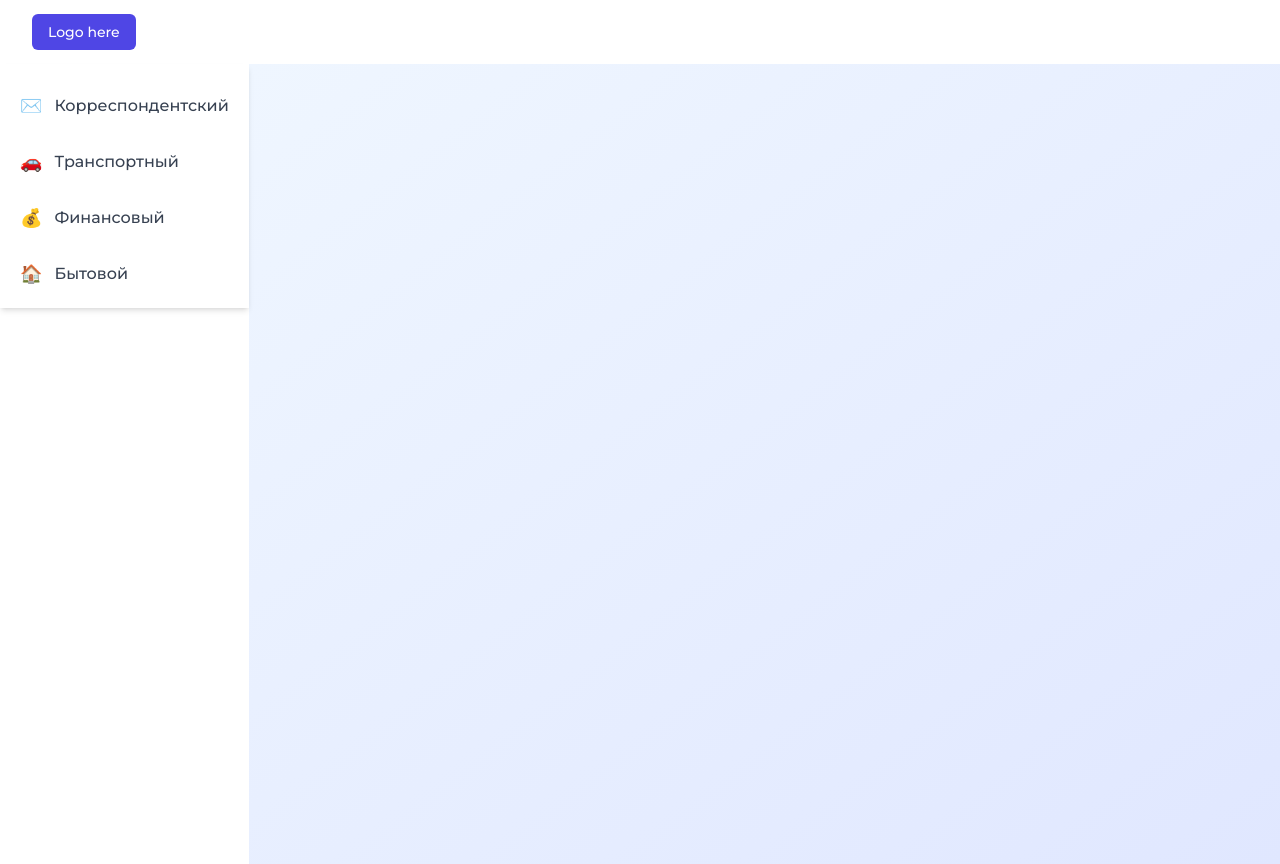
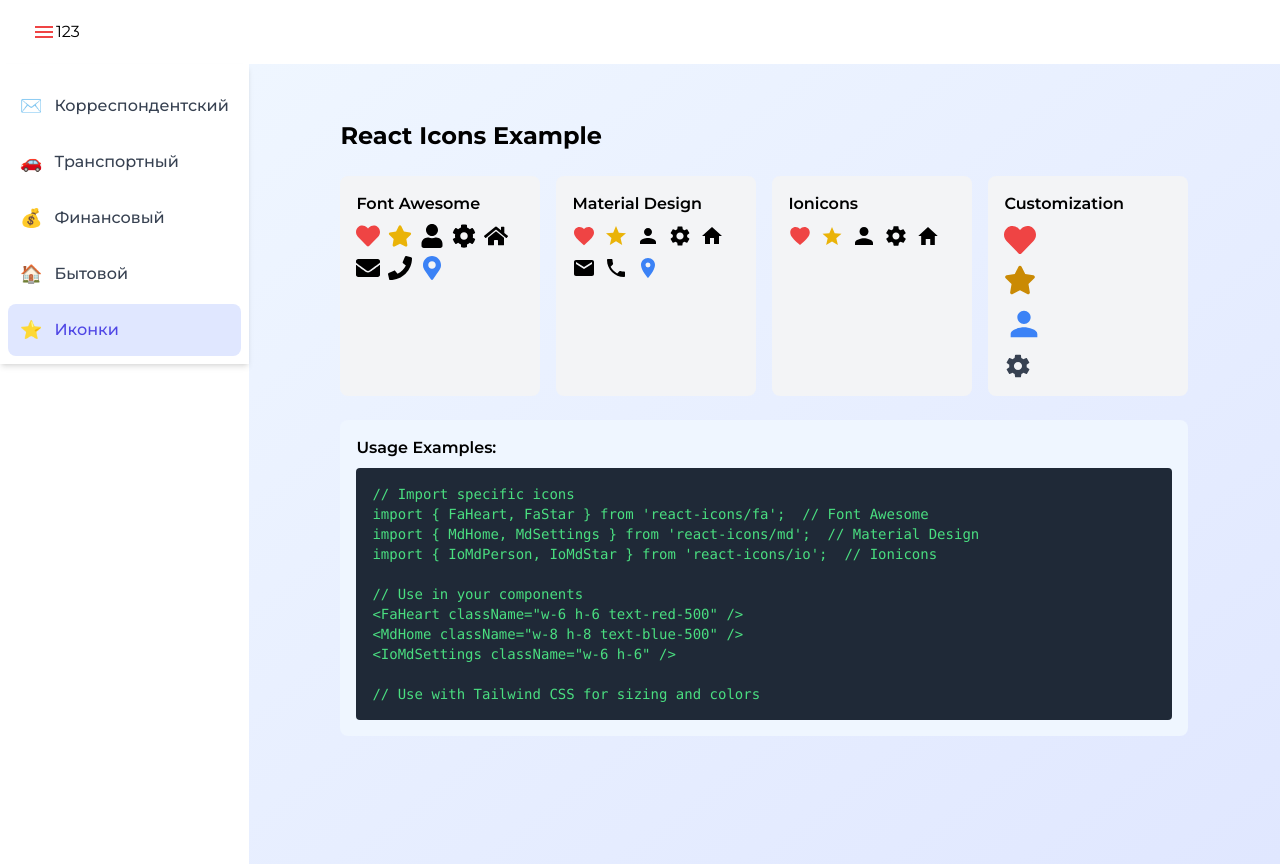
Before and after one commit to alv1k/registry20prod, a React (Create React App) app: page /icons in a window 1280 px wide. Built offline with nearby package versions, Linux system fonts and the light colour scheme.

Commit message:
add: icons

```diff
--- a/package.json
+++ b/package.json
@@ -11,8 +11,10 @@
     "@types/node": "^16.18.126",
     "@types/react": "^19.2.2",
     "@types/react-dom": "^19.2.1",
+    "@types/react-icons": "^2.2.7",
     "react": "^19.2.0",
     "react-dom": "^19.2.0",
+    "react-icons": "^5.5.0",
     "react-router-dom": "^7.9.4",
     "react-scripts": "5.0.1",
     "typescript": "^4.9.5",
--- /dev/null
+++ b/src/IconExample.tsx
@@ -0,0 +1,138 @@
+import React from 'react';
+import {
+  FaHeart as FaHeartBase,
+  FaStar as FaStarBase,
+  FaUser as FaUserBase,
+  FaCog as FaCogBase,
+  FaHome as FaHomeBase,
+  FaEnvelope as FaEnvelopeBase,
+  FaPhone as FaPhoneBase,
+  FaMapMarkerAlt as FaMapMarkerAltBase
+} from 'react-icons/fa'; // Font Awesome icons
+import {
+  MdFavorite as MdFavoriteBase,
+  MdStar as MdStarBase,
+  MdPerson as MdPersonBase,
+  MdSettings as MdSettingsBase,
+  MdHome as MdHomeBase,
+  MdEmail as MdEmailBase,
+  MdPhone as MdPhoneBase,
+  MdLocationOn as MdLocationOnBase
+} from 'react-icons/md'; // Material Design icons
+import {
+  IoMdHeart as IoMdHeartBase,
+  IoMdStar as IoMdStarBase,
+  IoMdPerson as IoMdPersonBase,
+  IoMdSettings as IoMdSettingsBase,
+  IoMdHome as IoMdHomeBase
+} from 'react-icons/io'; // Ionicons (similar to Expo's Ionicons)
+
+// Define icon types properly for React 19 compatibility
+type IconType = React.FC<React.SVGProps<SVGSVGElement>>;
+
+const FaHeart = FaHeartBase as any;
+const FaStar = FaStarBase as any;
+const FaUser = FaUserBase as any;
+const FaCog = FaCogBase as any;
+const FaHome = FaHomeBase as any;
+const FaEnvelope = FaEnvelopeBase as any;
+const FaPhone = FaPhoneBase as any;
+const FaMapMarkerAlt = FaMapMarkerAltBase as any;
+
+const MdFavorite = MdFavoriteBase as any;
+const MdStar = MdStarBase as any;
+const MdPerson = MdPersonBase as any;
+const MdSettings = MdSettingsBase as any;
+const MdHome = MdHomeBase as any;
+const MdEmail = MdEmailBase as any;
+const MdPhone = MdPhoneBase as any;
+const MdLocationOn = MdLocationOnBase as any;
+
+const IoMdHeart = IoMdHeartBase as any;
+const IoMdStar = IoMdStarBase as any;
+const IoMdPerson = IoMdPersonBase as any;
+const IoMdSettings = IoMdSettingsBase as any;
+const IoMdHome = IoMdHomeBase as any;
+
+const IconExample: React.FC = () => {
+  return (
+    <div className="p-6 max-w-4xl mx-auto">
+      <h1 className="text-2xl font-bold mb-6">React Icons Example</h1>
+
+      <div className="grid grid-cols-2 md:grid-cols-4 gap-4">
+        {/* Font Awesome Icons */}
+        <div className="bg-gray-100 p-4 rounded-lg">
+          <h2 className="font-semibold mb-2">Font Awesome</h2>
+          <div className="flex flex-wrap gap-2">
+            <FaHeart size={24} className="text-red-500 w-6 h-6" />
+            <FaStar size={24} className="text-yellow-500 w-6 h-6" />
+            <FaUser size={24} className="w-6 h-6" />
+            <FaCog size={24} className="w-6 h-6" />
+            <FaHome size={24} className="w-6 h-6" />
+            <FaEnvelope size={24} className="w-6 h-6" />
+            <FaPhone size={24} className="w-6 h-6" />
+            <FaMapMarkerAlt size={24} className="text-blue-500 w-6 h-6" />
+          </div>
+        </div>
+
+        {/* Material Design Icons */}
+        <div className="bg-gray-100 p-4 rounded-lg">
+          <h2 className="font-semibold mb-2">Material Design</h2>
+          <div className="flex flex-wrap gap-2">
+            <MdFavorite size={24} className="text-red-500 w-6 h-6" />
+            <MdStar size={24} className="text-yellow-500 w-6 h-6" />
+            <MdPerson size={24} className="w-6 h-6" />
+            <MdSettings size={24} className="w-6 h-6" />
+            <MdHome size={24} className="w-6 h-6" />
+            <MdEmail size={24} className="w-6 h-6" />
+            <MdPhone size={24} className="w-6 h-6" />
+            <MdLocationOn size={24} className="text-blue-500 w-6 h-6" />
+          </div>
+        </div>
+
+        {/* Ionicons (similar to Expo Vector Icons) */}
+        <div className="bg-gray-100 p-4 rounded-lg">
+          <h2 className="font-semibold mb-2">Ionicons</h2>
+          <div className="flex flex-wrap gap-2">
+            <IoMdHeart size={24} className="text-red-500 w-6 h-6" />
+            <IoMdStar size={24} className="text-yellow-500 w-6 h-6" />
+            <IoMdPerson size={24} className="w-6 h-6" />
+            <IoMdSettings size={24} className="w-6 h-6" />
+            <IoMdHome size={24} className="w-6 h-6" />
+          </div>
+        </div>
+
+        {/* Customization Example */}
+        <div className="bg-gray-100 p-4 rounded-lg">
+          <h2 className="font-semibold mb-2">Customization</h2>
+          <div className="flex flex-col gap-2">
+            <FaHeart size={32} className="text-red-500 w-8 h-8" />
+            <FaStar size={32} className="text-yellow-600 w-8 h-8" />
+            <MdPerson size={40} className="text-blue-500 w-10 h-10" />
+            <IoMdSettings size={28} className="text-gray-700 w-7 h-7" />
+          </div>
+        </div>
+      </div>
+
+      <div className="mt-6 p-4 bg-blue-50 rounded-lg">
+        <h3 className="font-semibold mb-2">Usage Examples:</h3>
+        <pre className="bg-gray-800 text-green-400 p-4 rounded text-sm overflow-x-auto">
+{`// Import specific icons
+import { FaHeart, FaStar } from 'react-icons/fa';  // Font Awesome
+import { MdHome, MdSettings } from 'react-icons/md';  // Material Design
+import { IoMdPerson, IoMdStar } from 'react-icons/io';  // Ionicons
+
+// Use in your components
+<FaHeart className="w-6 h-6 text-red-500" />
+<MdHome className="w-8 h-8 text-blue-500" />
+<IoMdSettings className="w-6 h-6" />
+
+// Use with Tailwind CSS for sizing and colors
+`}
+        </pre>
+      </div>
+    </div>
+  );
+};
+
+export default IconExample;
--- a/src/components/AppRoutes.tsx
+++ b/src/components/AppRoutes.tsx
@@ -5,6 +5,7 @@ import Correspondent from '../pages/Correspondent';
 import Transport from '../pages/Transport';
 import Finance from '../pages/Finance';
 import Domestic from '../pages/Domestic';
+import Icons from '../pages/Icons';
 
 const AppRoutes: React.FC = () => {
   const currentPage = useStore((state) => state.currentPage);
@@ -16,6 +17,7 @@ const AppRoutes: React.FC = () => {
         <Route path="/transport" element={<Transport />} />
         <Route path="/finance" element={<Finance />} />
         <Route path="/domestic" element={<Domestic />} />
+        <Route path="/icons" element={<Icons />} />
         <Route path="/" element={
           <div className="max-w-md w-full bg-white rounded-xl shadow-md overflow-hidden md:max-w-2xl mx-auto">
             <div className="p-8">
@@ -34,26 +36,7 @@ const AppRoutes: React.FC = () => {
                   <div className="h-3 bg-gray-200 rounded w-4/6"></div>
                 </div>
               </div>
-              <div className="mt-8 flex space-x-4">
-                <button className="px-4 py-2 bg-blue-500 text-white rounded-lg hover:bg-blue-600 transition-colors duration-300">
-                  Get Started
-                </button>
-                <button className="px-4 py-2 border border-gray-300 text-gray-700 rounded-lg hover:bg-gray-50 transition-colors duration-300">
-                  Learn More
-                </button>
-              </div>
             </div>
-            <p className="mt-8 text-gray-600 text-center">
-              Edit <code className="bg-gray-100 p-1 rounded">src/App.tsx</code> and save to reload.
-            </p>
-            <a
-              className="mt-4 text-blue-600 hover:underline block text-center"
-              href="https://tailwindcss.com"
-              target="_blank"
-              rel="noopener noreferrer"
-            >
-              Learn Tailwind CSS
-            </a>
           </div>
         } />
       </Routes>
--- a/src/components/Header.tsx
+++ b/src/components/Header.tsx
@@ -1,6 +1,11 @@
 import React, { useState } from 'react';
+import {
+  MdMenu as MdMenuBase,
+} from 'react-icons/md'; // Material Design icons
 
 const Header: React.FC = () => {
+  const MdMenu = MdMenuBase as any;
+
   const [mobileMenuOpen, setMobileMenuOpen] = useState(false);
 
   return (
@@ -19,11 +24,14 @@ const Header: React.FC = () => {
               </svg>
             </button>
           </div>
-
           <div className="hidden md:flex items-center">
-            <button className="bg-indigo-600 text-white px-4 py-2 rounded-md text-sm font-medium hover:bg-indigo-700">
-              Logo here
-            </button>
+            <MdMenu onClick={ ()=> console.log('click menu') } size={24} className="text-red-500 w-6 h-6" />
+            <div onClick={ ()=> console.log('click logo') }>
+              <a href="">
+                <img src="" alt="" />
+                123
+              </a>
+            </div>
           </div>
         </div>
 
--- a/src/components/Sidebar.tsx
+++ b/src/components/Sidebar.tsx
@@ -13,6 +13,7 @@ const Sidebar: React.FC<SidebarProps> = ({ sidebarOpen = false, setSidebarOpen }
     { name: 'Транспортный', icon: '🚗', path: '/transport' },
     { name: 'Финансовый', icon: '💰', path: '/finance' },
     { name: 'Бытовой', icon: '🏠', path: '/domestic' },
+    { name: 'Иконки', icon: '⭐', path: '/icons' },
   ];
 
   const location = useLocation();
--- /dev/null
+++ b/src/pages/Icons.tsx
@@ -0,0 +1,12 @@
+import React from 'react';
+import IconExample from '../IconExample';
+
+const Icons: React.FC = () => {
+  return (
+    <div className="p-4">
+      <IconExample />
+    </div>
+  );
+};
+
+export default Icons;
```
Also changed, not shown: 1 other file (tests, documents, lock files or other folders).
